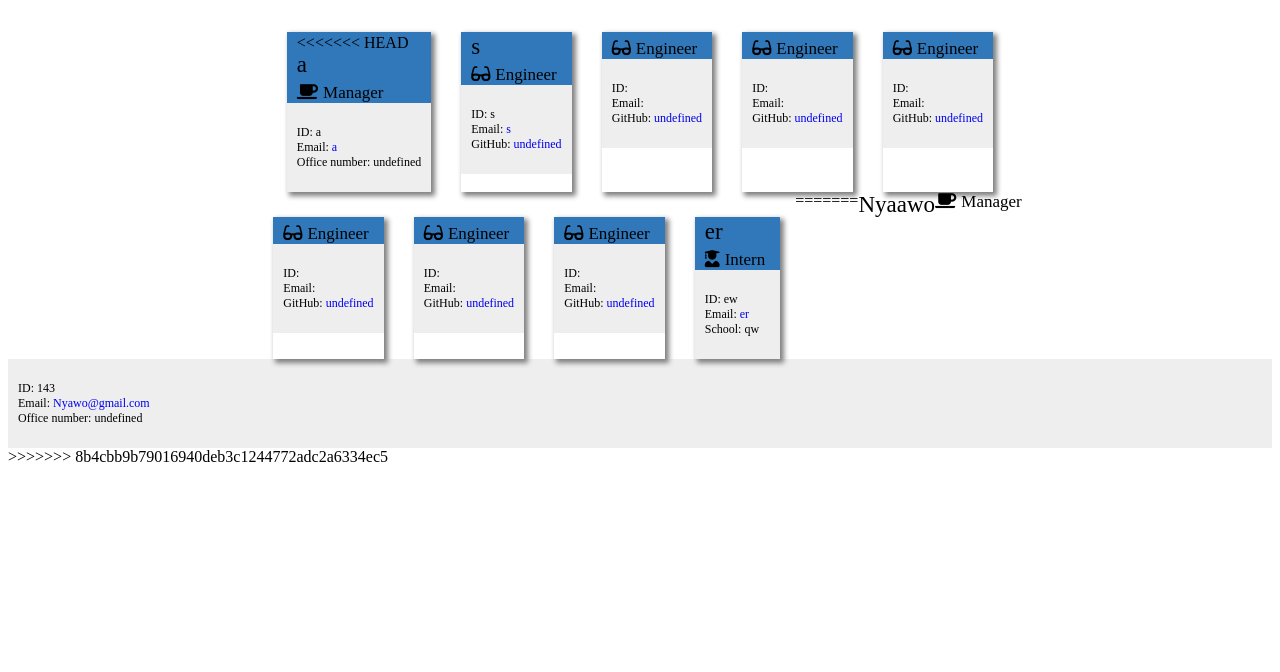
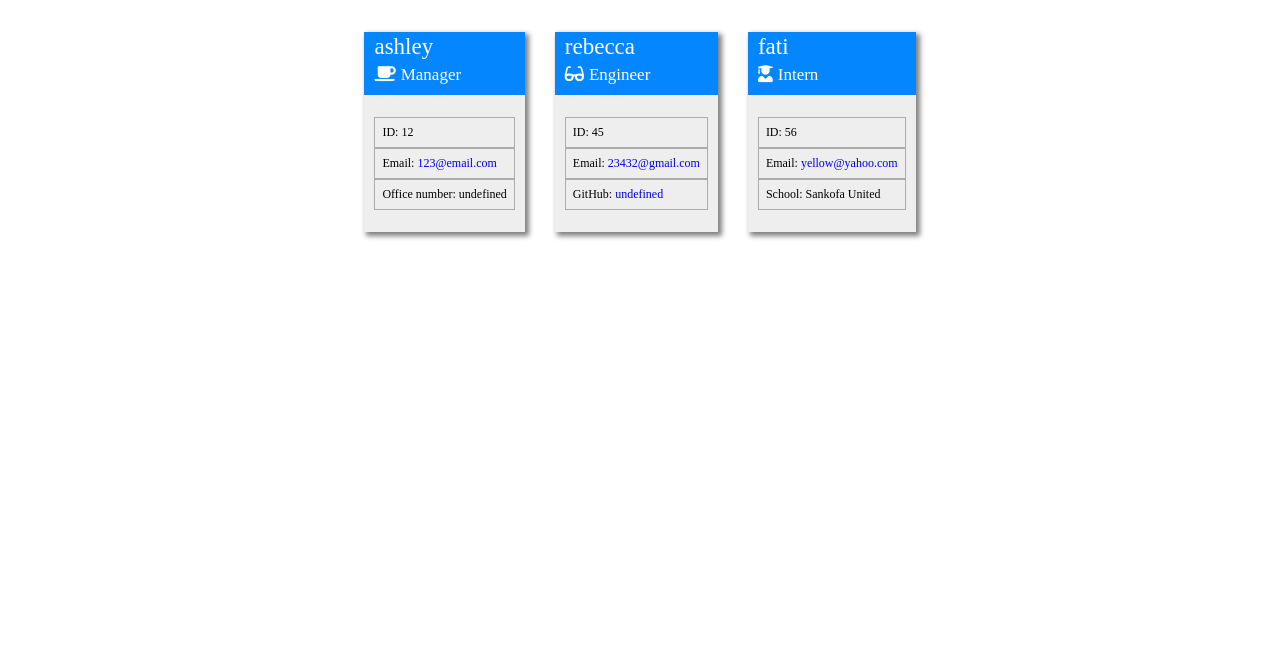
Before and after one commit to HawaFallay/Homework-10---Team-Profile-Generator, a website: page dist/index.html in a window 1280 px wide. Shown: the part 128-800 px from the top of the page. Drawn offline with Linux system fonts and the light colour scheme.

Commit message:
added screenshots and comments

```diff
--- a/dist/index.html
+++ b/dist/index.html
@@ -15,111 +15,37 @@
        <div class="flex-container">
            <div class="flex-item">
         <div class="titles">
-<<<<<<< HEAD
-            <div class="name">a</div>
+            <div class="name">ashley</div>
             <p class="role"><i class='fas fa-coffee icon'></i>Manager</p>
         </div>
         <div class="e-info">
-            <p class="id">ID: a</P>
-            <p class="email">Email: <a href="mailto:a"> a </a></P>
+            <p class="id">ID: 12</P>
+            <p class="email">Email: <a href="mailto:123@email.com"> 123@email.com </a></P>
             <p class="last-info">Office number: undefined</p>
         </div>
     </div>
            <div class="flex-item">
             <div class="titles">
-                <div class="name">s</div>
+                <div class="name">rebecca</div>
                 <p class="role"><i class='fas fa-glasses icon'></i>Engineer</p>
             </div>
             <div class="e-info">
-                <p class="id">ID: s</P>
-                <p class="email">Email: <a href="mailto:s"> s </a></P>
-                <p class="last-info">GitHub: <a href="https://github.com/undefined"> undefined</a></p>
-            </div>
-        </div><div class="flex-item">
-            <div class="titles">
-                <div class="name"></div>
-                <p class="role"><i class='fas fa-glasses icon'></i>Engineer</p>
-            </div>
-            <div class="e-info">
-                <p class="id">ID: </P>
-                <p class="email">Email: <a href="mailto:">  </a></P>
-                <p class="last-info">GitHub: <a href="https://github.com/undefined"> undefined</a></p>
-            </div>
-        </div><div class="flex-item">
-            <div class="titles">
-                <div class="name"></div>
-                <p class="role"><i class='fas fa-glasses icon'></i>Engineer</p>
-            </div>
-            <div class="e-info">
-                <p class="id">ID: </P>
-                <p class="email">Email: <a href="mailto:">  </a></P>
-                <p class="last-info">GitHub: <a href="https://github.com/undefined"> undefined</a></p>
-            </div>
-        </div><div class="flex-item">
-            <div class="titles">
-                <div class="name"></div>
-                <p class="role"><i class='fas fa-glasses icon'></i>Engineer</p>
-            </div>
-            <div class="e-info">
-                <p class="id">ID: </P>
-                <p class="email">Email: <a href="mailto:">  </a></P>
-                <p class="last-info">GitHub: <a href="https://github.com/undefined"> undefined</a></p>
-            </div>
-        </div><div class="flex-item">
-            <div class="titles">
-                <div class="name"></div>
-                <p class="role"><i class='fas fa-glasses icon'></i>Engineer</p>
-            </div>
-            <div class="e-info">
-                <p class="id">ID: </P>
-                <p class="email">Email: <a href="mailto:">  </a></P>
-                <p class="last-info">GitHub: <a href="https://github.com/undefined"> undefined</a></p>
-            </div>
-        </div><div class="flex-item">
-            <div class="titles">
-                <div class="name"></div>
-                <p class="role"><i class='fas fa-glasses icon'></i>Engineer</p>
-            </div>
-            <div class="e-info">
-                <p class="id">ID: </P>
-                <p class="email">Email: <a href="mailto:">  </a></P>
-                <p class="last-info">GitHub: <a href="https://github.com/undefined"> undefined</a></p>
-            </div>
-        </div><div class="flex-item">
-            <div class="titles">
-                <div class="name"></div>
-                <p class="role"><i class='fas fa-glasses icon'></i>Engineer</p>
-            </div>
-            <div class="e-info">
-                <p class="id">ID: </P>
-                <p class="email">Email: <a href="mailto:">  </a></P>
+                <p class="id">ID: 45</P>
+                <p class="email">Email: <a href="mailto:23432@gmail.com"> 23432@gmail.com </a></P>
                 <p class="last-info">GitHub: <a href="https://github.com/undefined"> undefined</a></p>
             </div>
         </div>
            <div class="flex-item">
             <div class="titles">
-                <div class="name">er</div>
+                <div class="name">fati </div>
                 <p class="role"><i class='fas fa-user-graduate icon'></i>Intern</p>
             </div>
             <div class="e-info">
-                <p class="id">ID: ew</P>
-                <p class="email">Email: <a href="mailto:er"> er </a></P>
-                <p class="last-info">School: qw</p>
+                <p class="id">ID: 56</P>
+                <p class="email">Email: <a href="mailto:yellow@yahoo.com"> yellow@yahoo.com </a></P>
+                <p class="last-info">School: Sankofa United</p>
             </div>
         </div>
-=======
-            <div class="name">Nyaawo</div>
-            <p class="role"><i class='fas fa-coffee icon'></i>Manager</p>
-        </div>
-        <div class="e-info">
-            <p class="id">ID: 143</P>
-            <p class="email">Email: <a href="mailto:Nyawo@gmail.com"> Nyawo@gmail.com </a></P>
-            <p class="last-info">Office number: undefined</p>
-        </div>
-    </div>
-
-
->>>>>>> 8b4cbb9b79016940deb3c1244772adc2a6334ec5
        </div>
    </body>
    </html>
--- a/dist/styles.css
+++ b/dist/styles.css
@@ -1,13 +1,8 @@
 
     .header {
         margin: auto;
-<<<<<<< HEAD
         color: rgb(255, 255, 255);
         background-color: rgb(255, 0, 0);
-=======
-        color: rgb(13, 12, 12);
-        background-color: rgb(183, 38, 183);
->>>>>>> 8b4cbb9b79016940deb3c1244772adc2a6334ec5
         text-align: center;
         padding: 40px;
         margin-bottom: 10px;
@@ -30,13 +25,8 @@
     }
 
     .titles {
-<<<<<<< HEAD
         color: white;
         background-color: rgb(4, 134, 255);
-=======
-        color: rgb(98, 236, 227);
-        background-color: rgb(48, 120, 186);
->>>>>>> 8b4cbb9b79016940deb3c1244772adc2a6334ec5
         padding-bottom: 10px;
         padding-left: 10px;
         padding-top: 2px;
@@ -63,22 +53,14 @@
     }
 
     .id {
-<<<<<<< HEAD
         border: 1px solid rgb(172, 172, 172);
-=======
-        border: 1px solid rgb(60, 56, 140);
->>>>>>> 8b4cbb9b79016940deb3c1244772adc2a6334ec5
         padding: 7px;
         font-size: 12px;
         margin-bottom: 0px;
     }
 
     .email {
-<<<<<<< HEAD
         border: 1px solid rgb(172, 172, 172);
-=======
-        border: 1px solid rgb(87, 221, 123);
->>>>>>> 8b4cbb9b79016940deb3c1244772adc2a6334ec5
         padding: 7px;
         font-size: 12px;
         margin: 0px;
@@ -89,11 +71,7 @@
     }
 
     .last-info {
-<<<<<<< HEAD
         border: 1px solid rgb(172, 172, 172);
-=======
-        border: 1px solid rgb(37, 54, 113);
->>>>>>> 8b4cbb9b79016940deb3c1244772adc2a6334ec5
         padding: 7px;
         font-size: 12px;
         margin-top: 0px;
```
Also changed, not shown: README.md, images/Screen Shot 2023-03-09 at 7.20.03 AM.png (added), images/Screen Shot 2023-03-09 at 7.53.52 AM.png (added).
